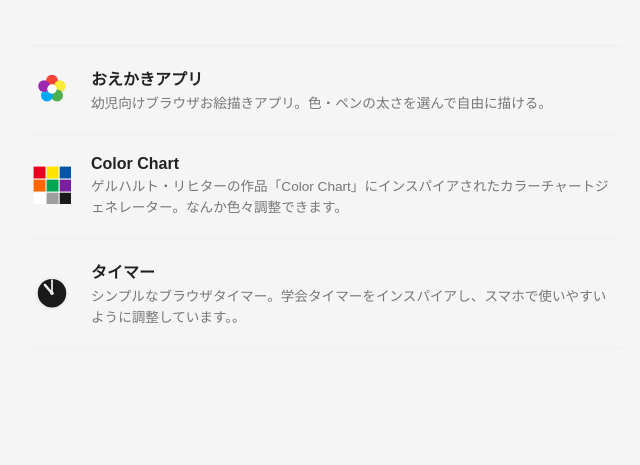
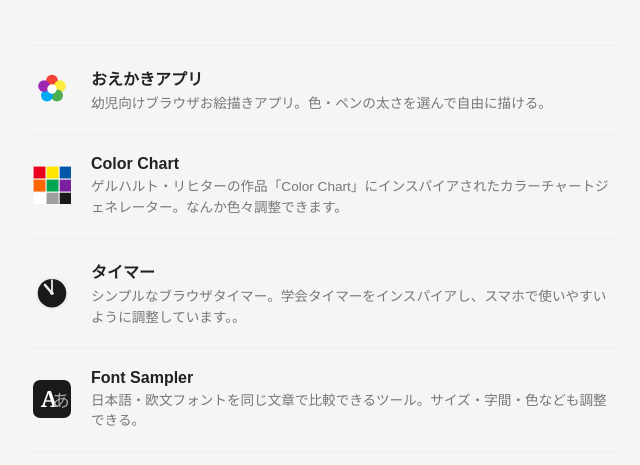
Before and after one commit to daaaaaai/daaaaaai.github.io, a plain HTML site: page index.html in a window 1280 px wide. Shown: the part 109-574 px from the top of the page, without its empty margins (315-955 px from the left). Drawn offline with Linux system fonts and the light colour scheme.

Commit message:
add font-sampler

```diff
--- a/index.html
+++ b/index.html
@@ -123,6 +123,17 @@
         <div class="card-desc">シンプルなブラウザタイマー。学会タイマーをインスパイアし、スマホで使いやすいように調整しています。。</div>
       </div>
     </a>
+    <a class="card" href="/font-sampler/">
+      <div class="card-icon"><svg xmlns="http://www.w3.org/2000/svg" viewBox="0 0 64 64" width="38" height="38">
+        <rect width="64" height="64" rx="12" fill="#1a1a1a"/>
+        <text x="13" y="46" font-family="Georgia, serif" font-size="38" font-weight="bold" fill="#ffffff">A</text>
+        <text x="32" y="46" font-family="Hiragino Sans, Yu Gothic, sans-serif" font-size="30" fill="#aaaaaa">あ</text>
+      </svg></div>
+      <div class="card-body">
+        <div class="card-title">Font Sampler</div>
+        <div class="card-desc">日本語・欧文フォントを同じ文章で比較できるツール。サイズ・字間・色なども調整できる。</div>
+      </div>
+    </a>
   </div>
 
 </body>
```
